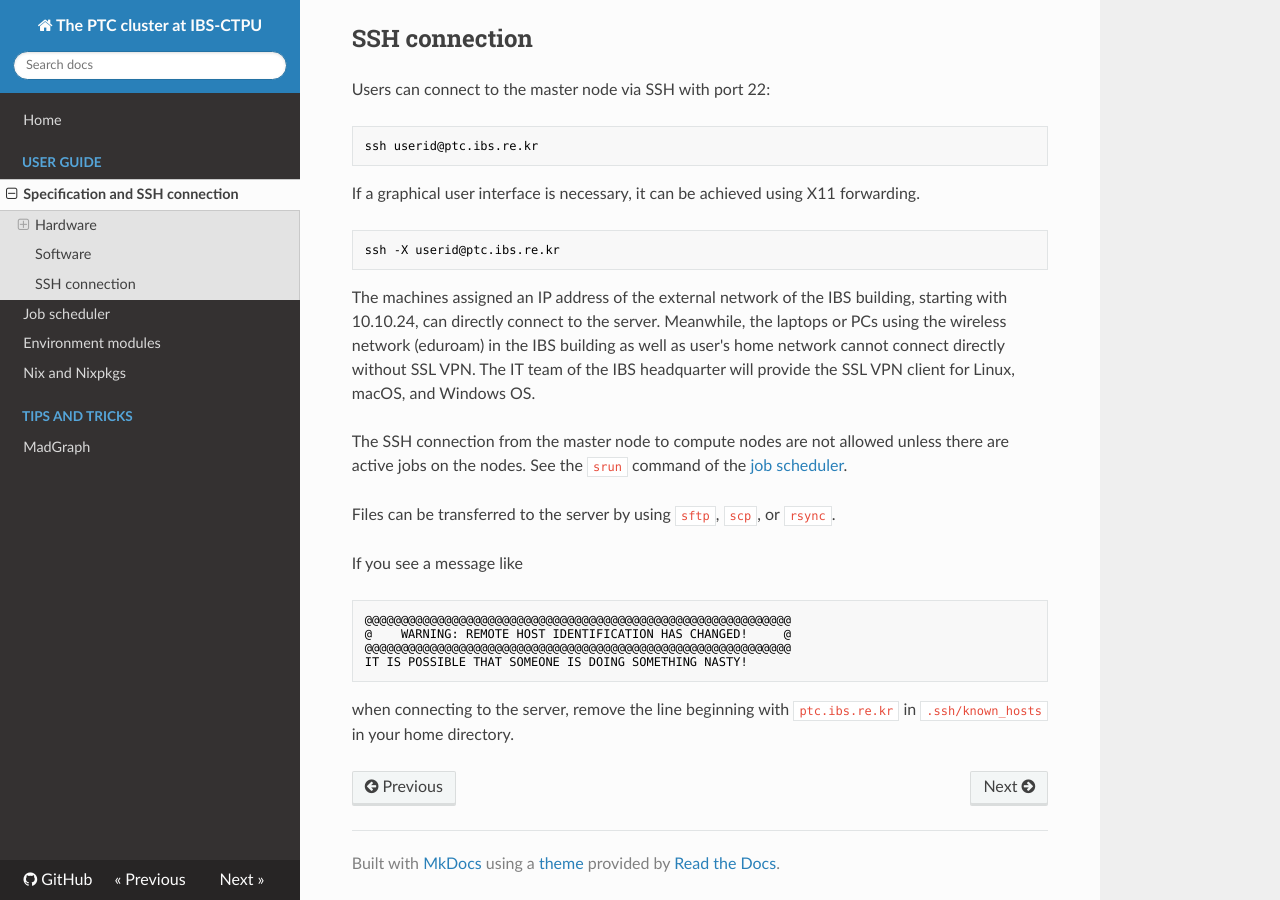
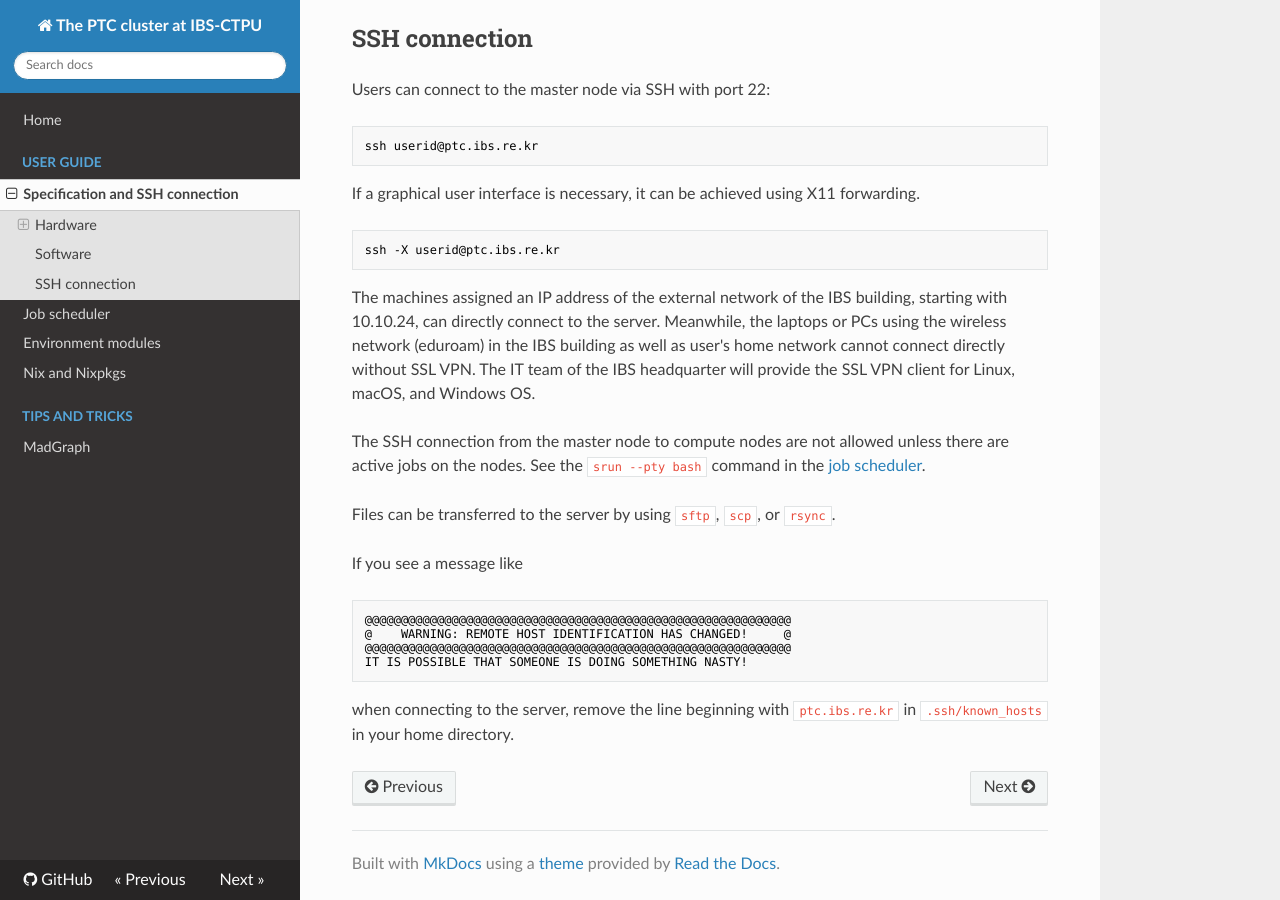
Before and after one commit to cbpark/ptc-cluster, an MkDocs documentation site: the page built from docs/specification.md, in a window 1280 px wide and 900 px high, scrolled down 1900 px. Built offline with MkDocs 1.6.1, drawn with Linux system fonts in a browser that asks for light colours; nearby versions of some CDN libraries; old or Windows-style settings are respelled for this version of MkDocs.

Commit message:
Update the srun command for interactive run

```diff
--- a/docs/specification.md
+++ b/docs/specification.md
@@ -64,7 +64,7 @@ ssh -X userid@ptc.ibs.re.kr
 
 The machines assigned an IP address of the external network of the IBS building, starting with 10.10.24, can directly connect to the server. Meanwhile, the laptops or PCs using the wireless network (eduroam) in the IBS building as well as user's home network cannot connect directly without SSL VPN. The IT team of the IBS headquarter will provide the SSL VPN client for Linux, macOS, and Windows OS.
 
-The SSH connection from the master node to compute nodes are not allowed unless there are active jobs on the nodes. See the `srun` command of the [job scheduler](job-scheduler.md).
+The SSH connection from the master node to compute nodes are not allowed unless there are active jobs on the nodes. See the `srun --pty bash` command in the [job scheduler](job-scheduler.md).
 
 Files can be transferred to the server by using `sftp`, `scp`, or `rsync`.
 
```
